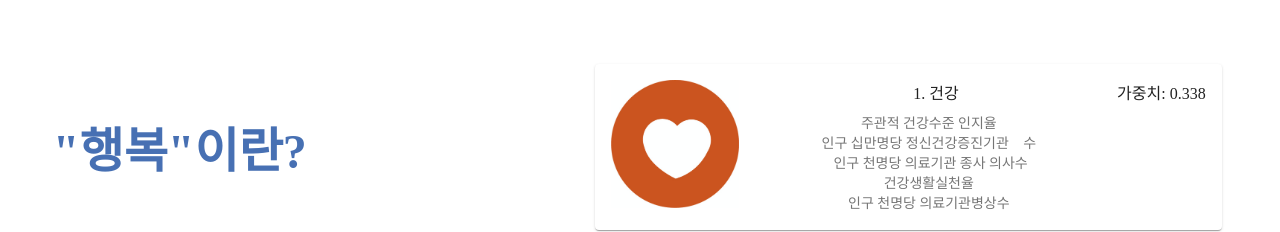
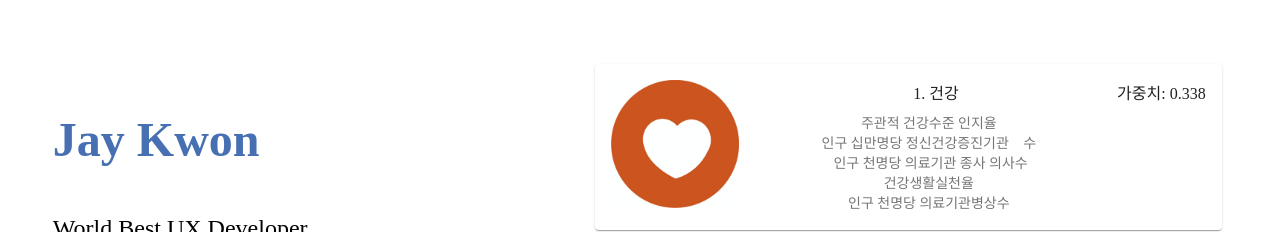
Before and after one commit to Jloves9191/no1uxdeveloper, a React (Create React App) app: page /Profile in a window 1280 px wide. Shown: the top 232 px of the page. Built offline with nearby package versions, Linux system fonts and the light colour scheme; a web font is replaced by a local one.

Commit message:
Change Progile

```diff
--- a/src/pages/Profile/pc/PcProfile.jsx
+++ b/src/pages/Profile/pc/PcProfile.jsx
@@ -56,12 +56,12 @@ function PcHappy() {
           marginLeft: "10%",
           width: '80%',
           textAlign:'left',
-          fontFamily: "NanumSquareRoundR",
+          fontFamily: "NanumPen",
           fontWeight: 'bold',
           fontSize: '300%',
           color: '#4770B3'
         }}>
-            <p>"행복"이란?</p>
+            <p>Jay Kwon</p>
         </div>
         <div style={{
           marginLeft: "10%",
@@ -72,9 +72,7 @@ function PcHappy() {
           color: '##50AED3',
           whiteSpace : "pre-wrap"
         }}>
-            대한민국 전문가들이 정의한<br/>
-            오른쪽에 보이는 행복의 구성요소를<br/>
-            그 가중치에 따라 합한 숫자로 정의됩니다.<br/>
+            World Best UX Developer<br/>
             <br/>
             <img src="http://www.happykorea.re.kr/about/img/about_img_1_1.gif" width='100%'/>
             <br/>
```
